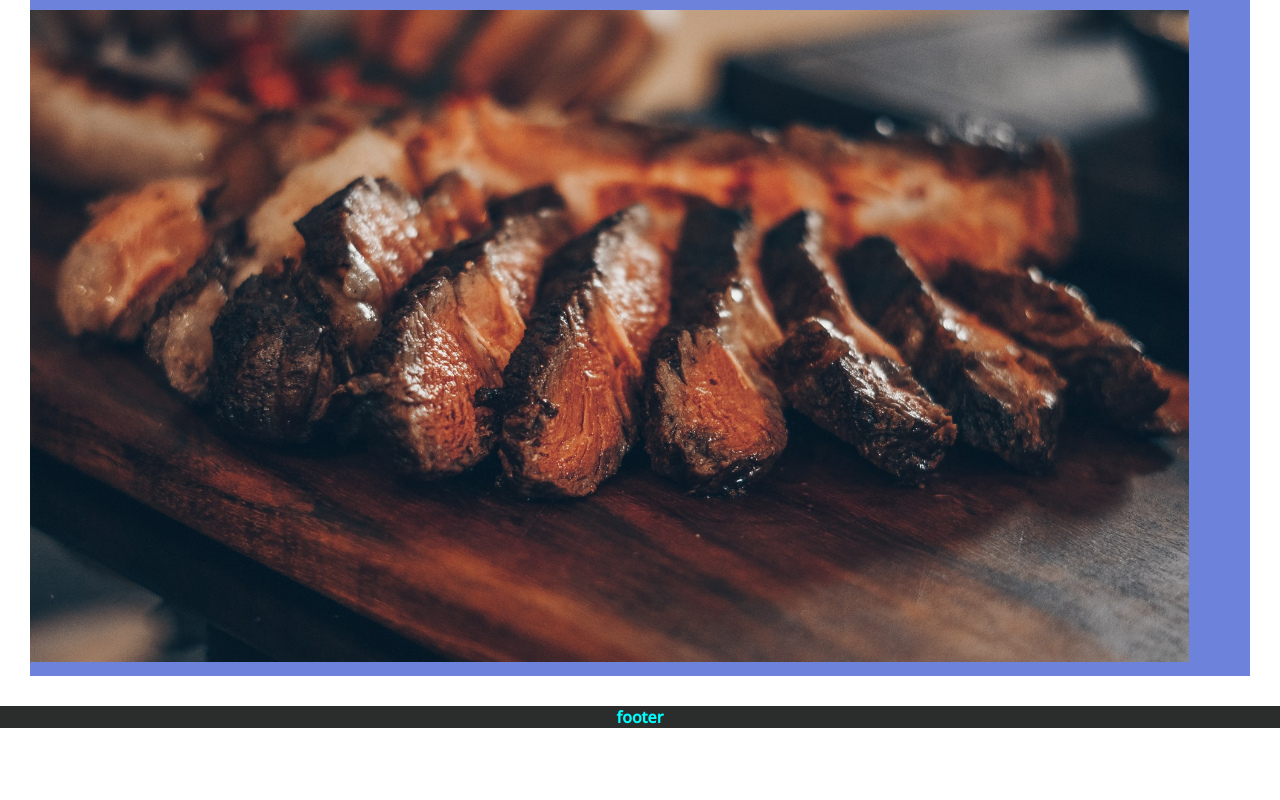
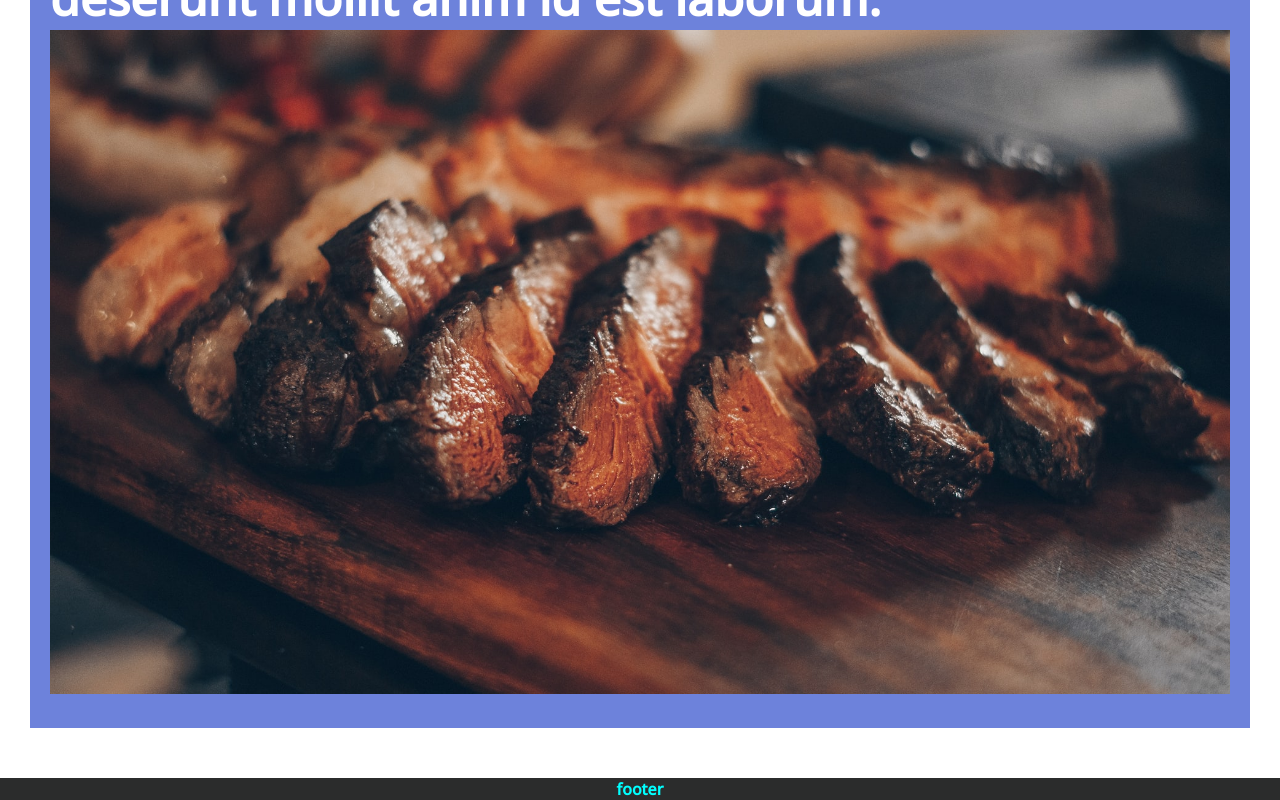
Before and after one commit to Croixed/restaurant, a website built with webpack: page dist/index.html in a window 1280 px wide. Shown: the part 1325-2125 px from the top of the page. Before the commit the page ends 2053 px from the top, so only its background shows below. Built offline with nearby package versions, Linux system fonts and the light colour scheme.

Commit message:
fixed image padding and margin

```diff
--- a/src/style.css
+++ b/src/style.css
@@ -79,15 +79,21 @@ body {
   height: 100%; /* this is a child of main-content, so why doesn't this work? */
   font-size: 3rem;
   background-color: rgba(13, 47, 196, 0.6);
+  padding: 20px;
+  padding-bottom: 0px;
+
 
 }
 
 img {
-  width: 95%;
+  width: 100%;
+  padding: 0px;
+  margin: 0px;
 }
 
 .footer {
   color: cyan;
+  margin-top: 40px;
 
   height: 30px;
   text-align: center;
```
Also changed, not shown: dist/index.bundle.js.
